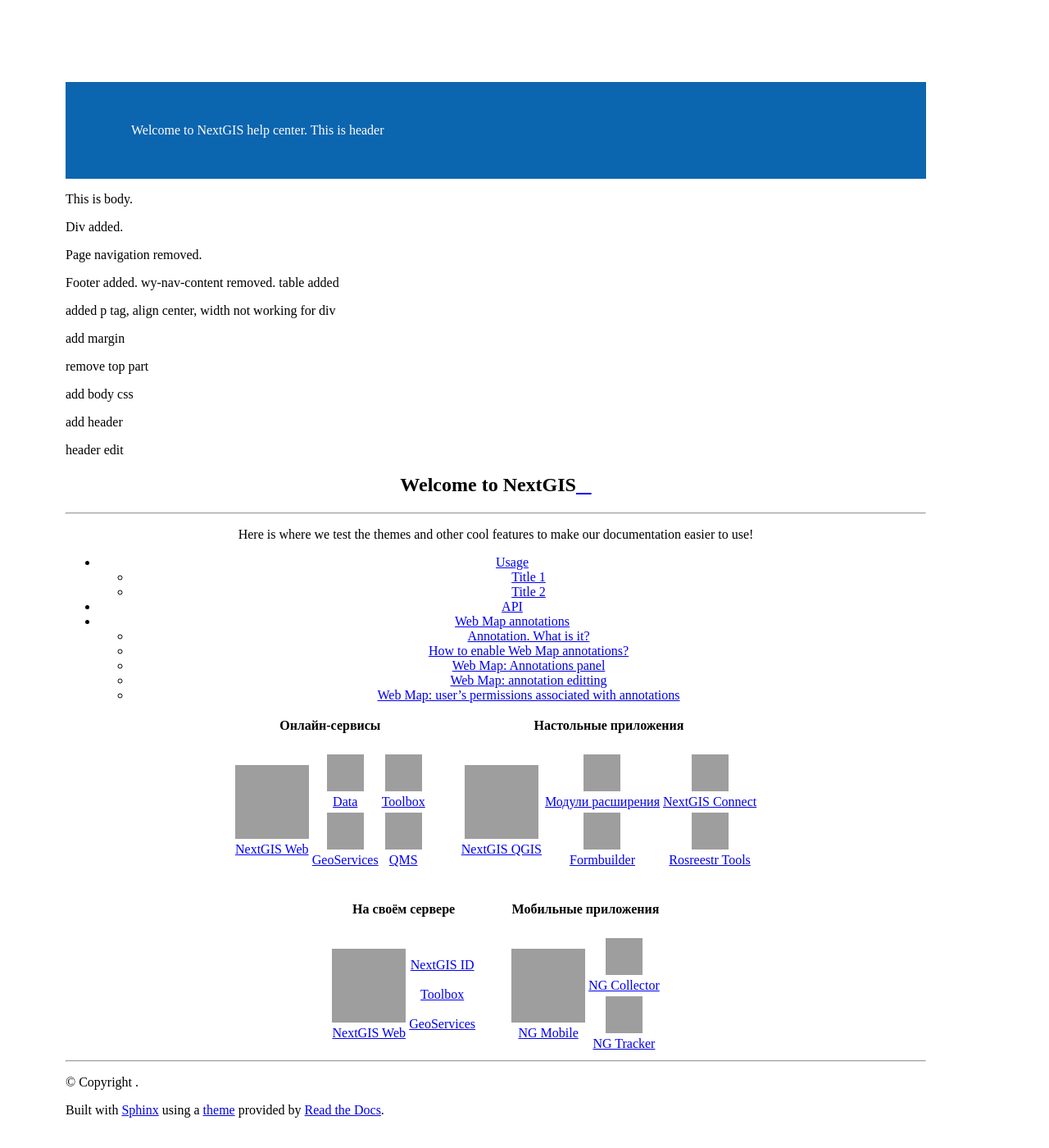
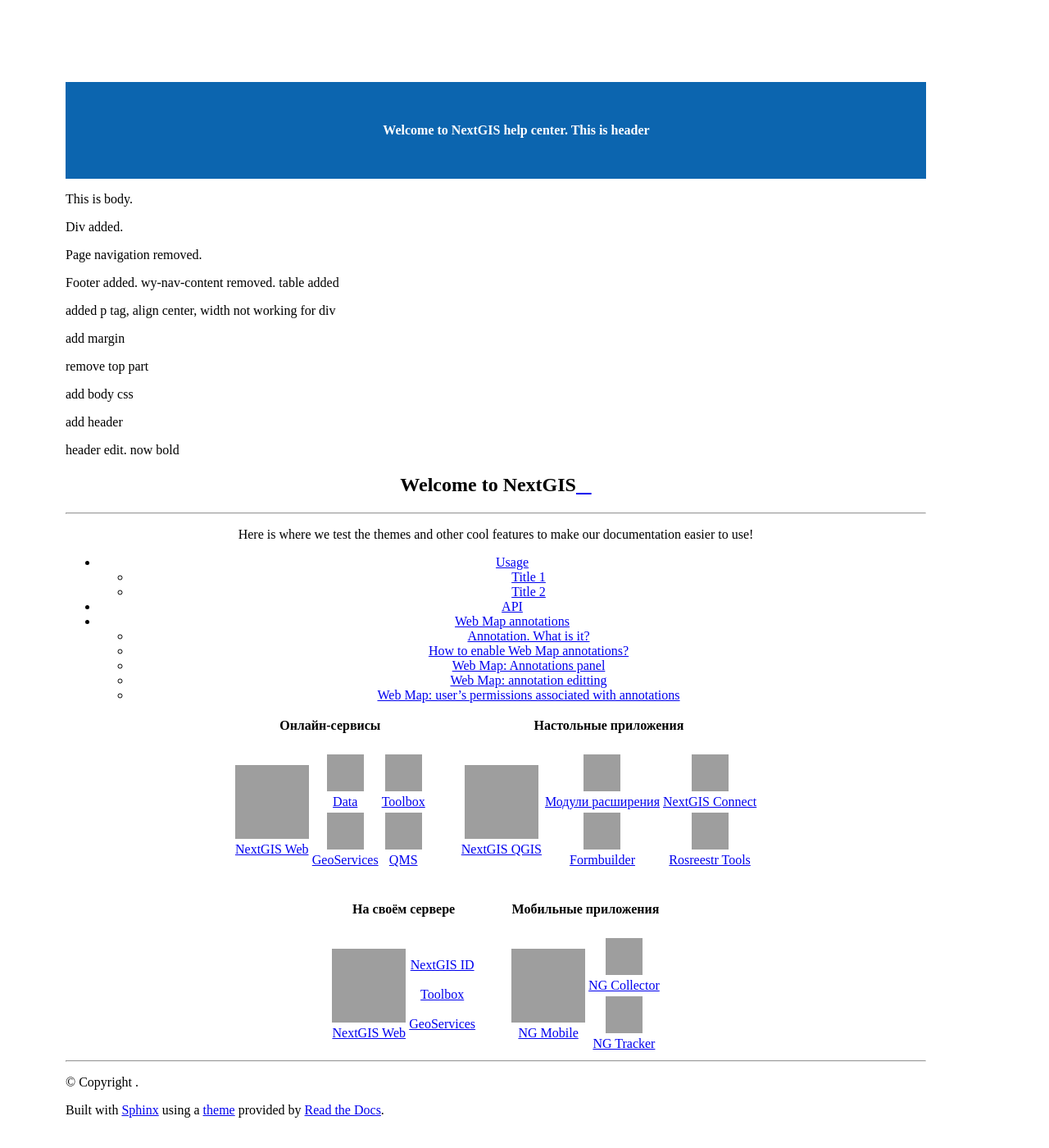
Before and after one commit to G-Jul/nextgisstaging, a Sphinx documentation site: the page built from docs/source/index.rst, in a window 1280 px wide and 1400 px high, cut to the strip 0-1400 px from the top of the window. Shown: the whole strip at 82% size. Built offline with Sphinx 7.4.7 and the Read the Docs theme 3.1.0, drawn with Linux system fonts in a browser that asks for light colours; grey boxes are pictures that could not be loaded.

Commit message:
edit header

```diff
--- a/docs/source/_templates/index_rtd.html
+++ b/docs/source/_templates/index_rtd.html
@@ -9,6 +9,8 @@
   <title>Contents &mdash; NextGIS 0.1 documentation</title>
 
   <style>
+* { margin: 0, padding: 0 }
+
 body {
   border: 0px;
   margin-top: 100px;
@@ -26,8 +28,10 @@
     padding-right: 30px;
     padding-bottom: 50px;
     padding-left: 80px;
+    text-align: center;
     background-color: #0c65af;
-    color: white
+    color: white;
+    font-weight: bold;
 }
 </style>
 
@@ -46,7 +50,7 @@
     <p>remove top part</p>
     <p>add body css</p>
     <p>add header</p>
-    <p>header edit</p>
+    <p>header edit. now bold</p>
 </body>
 
 
```
